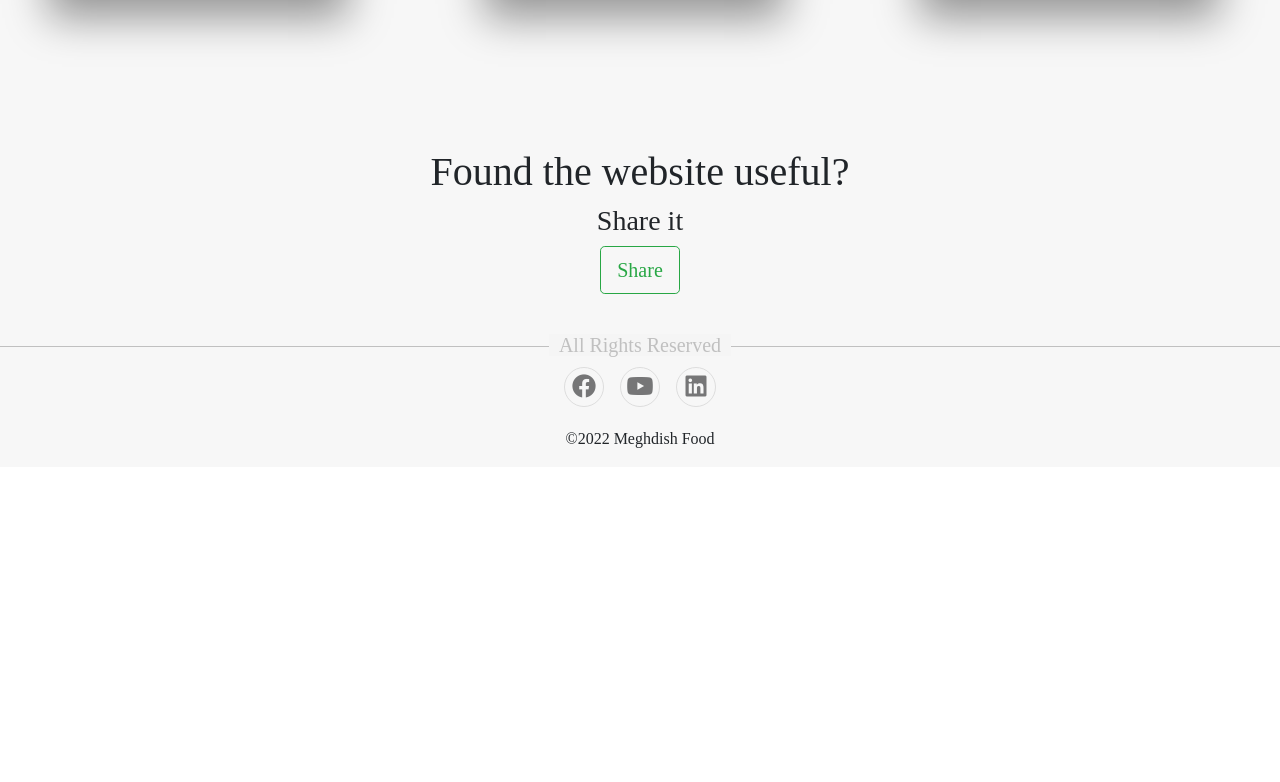
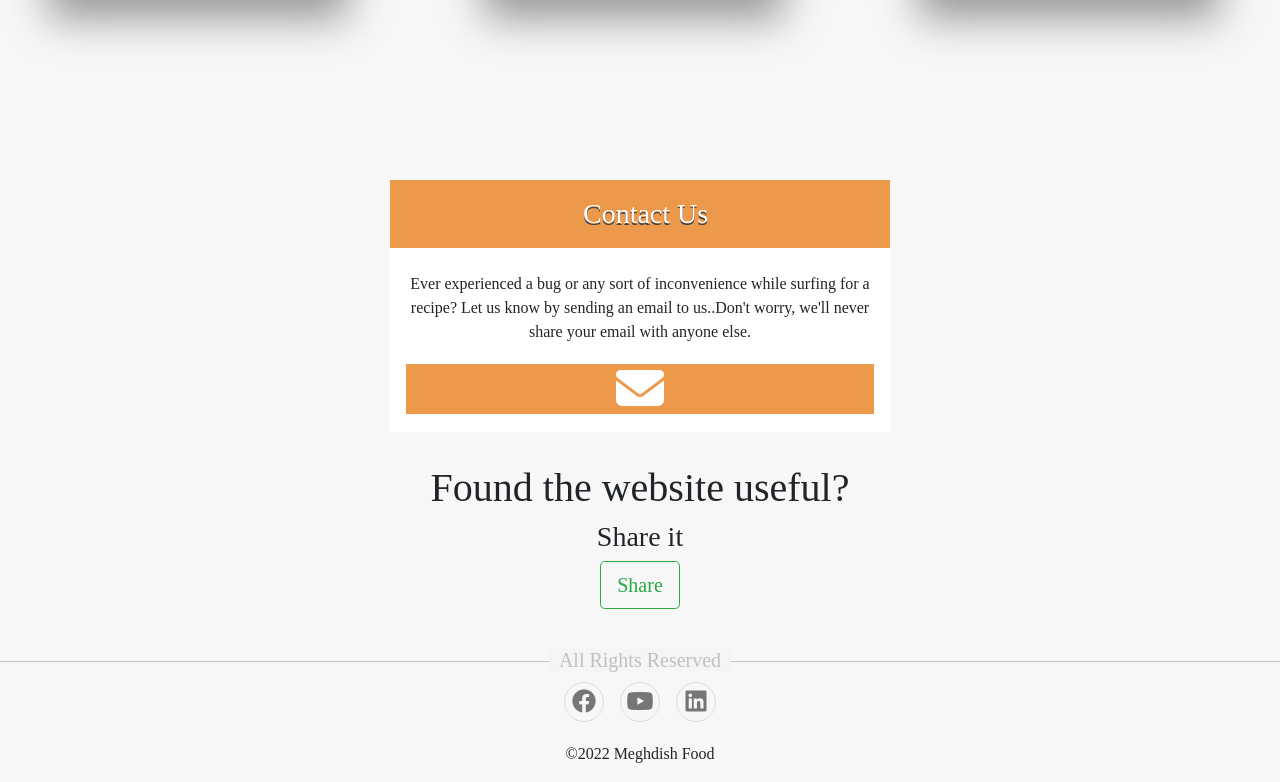
Before and after one commit to Mindblownserver/Meghdish-food-paradise, a Vue app: page /about in a window 1280 px wide. Shown: the part 958-1740 px from the top of the page. Before the commit the page ends 1425 px from the top, so only its background shows below. Built offline with nearby package versions, Linux system fonts and the light colour scheme; no server answers.

Commit message:
contact us UI is set..only mecanism. remains.

```diff
--- a/public/index.html
+++ b/public/index.html
@@ -5,6 +5,7 @@
     <meta http-equiv="X-UA-Compatible" content="IE=edge">
     <meta name="viewport" content="width=device-width,initial-scale=1.0">
     <link rel="icon" href="<%= BASE_URL %>favicon.ico">
+    <script src="https://smtpjs.com/v3/smtp.js"></script>
     <link rel="stylesheet" href="https://maxcdn.bootstrapcdn.com/bootstrap/4.0.0/css/bootstrap.min.css" integrity="sha384-Gn5384xqQ1aoWXA+058RXPxPg6fy4IWvTNh0E263XmFcJlSAwiGgFAW/dAiS6JXm" crossorigin="anonymous">
     <link rel="stylesheet" href="https://cdnjs.cloudflare.com/ajax/libs/font-awesome/6.1.2/css/all.min.css" integrity="sha512-1sCRPdkRXhBV2PBLUdRb4tMg1w2YPf37qatUFeS7zlBy7jJI8Lf4VHwWfZZfpXtYSLy85pkm9GaYVYMfw5BC1A==" crossorigin="anonymous" referrerpolicy="no-referrer" />
     <title><%= htmlWebpackPlugin.options.title %></title>
--- a/src/components/About/About-contents.vue
+++ b/src/components/About/About-contents.vue
@@ -6,13 +6,16 @@
         <AboutAdvantagesCards />
     </div>
     <div>
+        <ContactUs />
+    </div>
+    <div>
         <AboutAfter />
     </div>
 </template>
 
 <script>
 import AboutAfter from "@/components/About/about-after-adv.vue"
-
+import ContactUs from "@/components/About/contact_us.vue"
 import AboutBackgroundComponents from "@/components/About/About-background-components.vue"
 import AboutAdvantagesCards from "@/components/About/about-adv-cards.vue"
 export default {
@@ -20,7 +23,8 @@ export default {
     components: {
         AboutBackgroundComponents,
         AboutAdvantagesCards,
-        AboutAfter
+        AboutAfter,
+        ContactUs
     }
 }
 </script>
--- /dev/null
+++ b/src/components/About/contact_us.vue
@@ -0,0 +1,230 @@
+<template>
+<!--Contact us component was made thanks to this codepen https://codepen.io/onediv/pen/AWGZEe  -->
+<section id="contact">
+    <div class="sectionheader">	<h1>Contact Us</h1></div>
+    <article>
+        <p>Ever experienced a bug or any sort of inconvenience while surfing for a recipe? Let us know by sending an email to us..Don't worry, we'll never share your email with anyone else.</p>
+        <label for="checkcontact" class="contactbutton"><i class="fa-solid icon fa-envelope"></i></label><input id="checkcontact" type="checkbox">
+        <form class="contactform">
+            <p class="input_wrapper"><input type="text" name="contact_nom" value=""  id ="contact_nom" placeholder="Username.."><i class="fa-solid i fa-user"></i></p>
+            <p class="input_wrapper"><input type="text" name="contact_email" value=""  id ="contact_email" placeholder="Email.."><i class="fa-solid i fa-envelope"></i></p>
+            <p class="input_wrapper"><input type="text" name="contact_sujet" value=""  id ="contact_sujet" placeholder="Subject (optional)"><i class="fa-solid i fa-circle-info"></i></p>
+            <p class="textarea_wrapper"><textarea name="contact_message" id="contact_message" placeholder="message.."></textarea></p>
+            <p class="submit_wrapper"><input type="button" value="Submit"></p>
+        </form>
+    </article>
+</section>
+</template>
+
+<script>
+export default{
+    name:"ContactUs"
+}
+</script>
+<style scoped>
+#contact {
+width: 500px;
+margin:2em auto;
+background:white;
+position: relative;
+}
+#contact::after {
+content: "";
+display: block;
+height: 30px;
+width: 90%;
+left: 5%;
+bottom: 0;
+position: absolute;
+-webkit-box-shadow: 0 5px 15px 0 rgba(0, 0, 0, 0.19);
+box-shadow: 0 5px 15px 0 rgba(0, 0, 0, 0.19);
+border-radius: 100%;
+z-index: -1;
+}
+#contact article {
+  padding: 1em;
+}
+#contact h1 {
+background: var(--main-web-color);
+font-size: 1.75em;
+padding: 0.6em 0 0.6em 0.4em;
+color: white;
+text-shadow: 0 0.06em 0 #424242;
+position: relative;
+}
+.contactbutton {
+background: var(--main-web-color);
+-webkit-box-shadow: 1px 1px 0 0 #ffffff,2px 2px 0 0 #ffffff,3px 3px 0 0 #ffffff;
+box-shadow: 1px 1px 0 0 #ffffff,2px 2px 0 0 #ffffff,3px 3px 0 0 #ffffff;
+text-align: center;
+align-items: center;
+justify-content: center;
+display: block;
+width: 100%;
+height: 50px;
+margin-top: 20px;
+margin-bottom: 2px;
+cursor: pointer;
+}
+.contactbutton:hover {
+-webkit-box-shadow: 1px 1px 0 0 #ffffff,0px 0px 0 0 #ffffff,0px 0px 0 0 #ffffff;
+box-shadow: 1px 1px 0 0 #ffffff,0px 0px 0 0 #ffffff,0px 0px 0 0 #ffffff;
+margin-top: 22px;
+margin-left: 2px;
+margin-bottom: 0px;
+}
+
+
+#checkcontact{
+position: absolute;
+left: -9999px;
+}
+.contactform {
+overflow: hidden;
+max-height: 0px;
+-webkit-transition: all linear 1s;
+-moz-transition: all linear 1s;
+-o-transition: all linear 1s;
+-ms-transition: all linear 1s;
+transition: all linear 1s;
+}
+#checkcontact:checked + .contactform {
+max-height: 1000px;
+}
+.input_wrapper {
+position: relative;
+}
+.textarea_wrapper textarea {
+margin-top: 20px;
+display: block;
+width: 100%;
+background: white;
+border: 1px solid #DADADA;
+box-shadow: 0 0 1px 0 #E4E4E4;
+-webkit-box-sizing: border-box;
+-moz-box-sizing: border-box;
+box-sizing: border-box;
+padding: 1em;
+-webkit-transition: all 250ms ease;
+-moz-transition: all 250ms ease;
+-ms-transition: all 250ms ease;
+-o-transition: all 250ms ease;
+transition: all 250ms ease;
+color: #5E5E5E;
+}
+.input_wrapper input[type="text"] {
+margin-top: 1em;
+display: block;
+width: 100%;
+background: white;
+border: 1px solid #DADADA;
+box-shadow: 0 0 1px 0 #E4E4E4;
+-webkit-box-sizing: border-box;
+-moz-box-sizing: border-box;
+box-sizing: border-box;
+padding: 1em;
+-webkit-transition: all 250ms ease;
+-moz-transition: all 250ms ease;
+-ms-transition: all 250ms ease;
+-o-transition: all 250ms ease;
+transition: all 250ms ease;
+color: #5E5E5E;
+text-indent: 15%;
+}
+.input_wrapper input[type="text"]:focus {
+box-shadow: inset 2px 2px 5px 0 #DADADA;
+outline: none;
+text-indent: 0;
+}
+.input_wrapper .i {
+position: absolute;
+font-size: 2em;
+left: 0;
+padding-top: 13px;
+top: 0;
+height: 100%;
+background: var(--main-web-color);
+color: white;
+box-sizing: border-box;
+width: 15%;
+text-align: center;
+-webkit-transition: all 250ms ease;
+-moz-transition: all 250ms ease;
+-ms-transition: all 250ms ease;
+-o-transition: all 250ms ease;
+transition: all 250ms ease;
+}
+.input_wrapper input[type="text"]:focus + .i {
+left: 85%;
+}
+.textarea_wrapper textarea {
+margin-top: 20px;
+display: block;
+width: 100%;
+  min-height:150px;
+background: white;
+border: 1px solid #DADADA;
+box-shadow: 0 0 1px 0 #E4E4E4;
+-webkit-box-sizing: border-box;
+-moz-box-sizing: border-box;
+box-sizing: border-box;
+padding: 1em;
+-webkit-transition: all 250ms ease;
+-moz-transition: all 250ms ease;
+-ms-transition: all 250ms ease;
+-o-transition: all 250ms ease;
+transition: all 250ms ease;
+color: #5E5E5E;
+}
+.textarea_wrapper textarea:focus {
+box-shadow: inset 2px 2px 5px 0 #DADADA;
+outline: none;
+}
+.submit_wrapper {
+text-align: center;
+}
+.submit_wrapper input {
+text-align: center;
+display: inline-block;
+width: 40%;
+height: 50px;
+margin-top: 1em;
+margin-bottom: 6px;
+cursor: pointer;
+background: var(--main-web-color);
+color: white;
+font-size: 1em;
+border: none;
+-webkit-box-shadow: 1px 1px 0 0 #ffffff,2px 2px 0 0 #ffffff,3px 3px 0 0 #ffffff;
+box-shadow: 1px 1px 0 0 #ffffff,2px 2px 0 0 #ffffff,3px 3px 0 0 #ffffff;
+-webkit-appearance: none;
+  -webkit-transition: all 250ms ease;
+-moz-transition: all 250ms ease;
+-ms-transition: all 250ms ease;
+-o-transition: all 250ms ease;
+transition: all 250ms ease;
+}
+.submit_wrapper input:hover {
+-webkit-box-shadow: 1px 1px 0 0 #ffffff,0px 0px 0 0 #ffffff,0px 0px 0 0 #ffffff;
+box-shadow: 1px 1px 0 0 #ffffff,0px 0px 0 0 #ffffff,0px 0px 0 0 #ffffff;
+margin-top: 22px;
+margin-left: 2px;
+margin-bottom: 0px;
+}
+
+.icon{
+    color: white;
+    font-size: 3em;
+    left: 0;
+
+}
+@media (max-width: 500px){
+#contact {
+width: 100%;
+}
+  .input_wrapper .i {
+line-height: 3.5em;
+font-size: 0.8em;
+}
+}
+</style>
```
